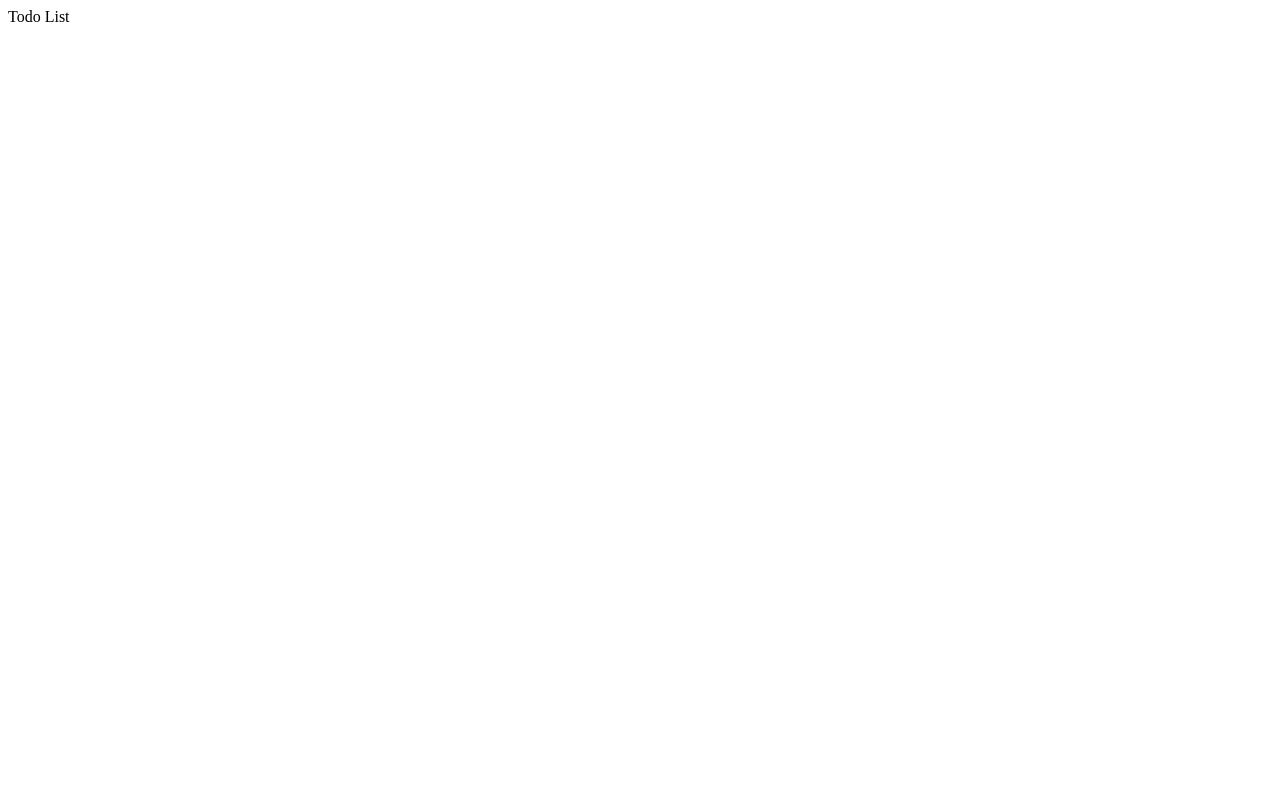
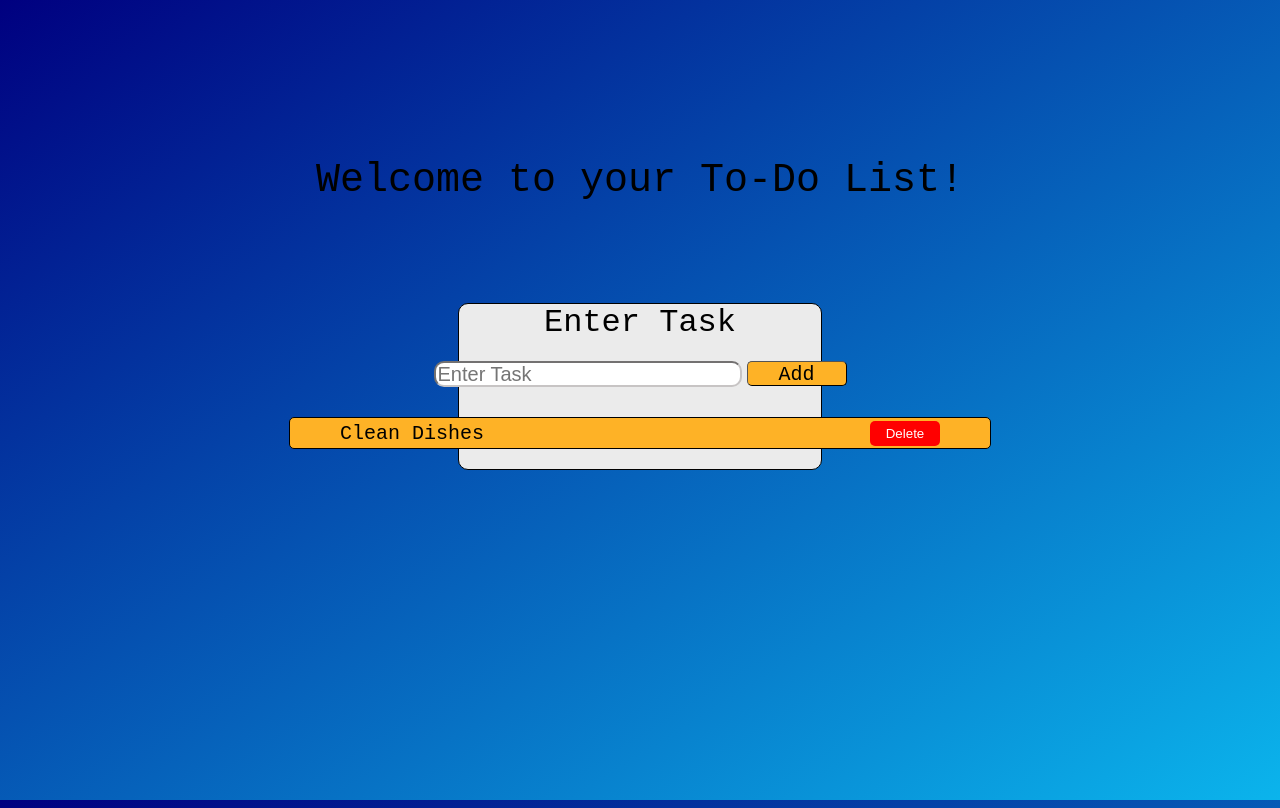
Before and after one commit to aniruddh-singh11/TodoList, a plain HTML site: page index.html in a window 1280 px wide. Drawn offline with Linux system fonts and the light colour scheme.

Commit message:
website design

```diff
--- a/index.css
+++ b/index.css
@@ -0,0 +1,82 @@
+html, body{
+    height: 100%;
+}
+body{
+    background: linear-gradient(to bottom right, navy, rgb(11, 180, 236));
+    background-attachment: fixed;
+    font-family:'Courier New', Courier, monospace;
+
+}
+.main-header{
+    padding-top: 150px;
+    text-align: center;
+    font-size: 40px;
+}
+.add-form{
+    border: 1px solid black;
+    margin-top: 100px;
+    margin-left: 450px;
+    margin-right: 450px;
+    background-color: rgb(235, 235, 235);
+    border-radius: 10px;
+    display: flex;
+    flex-direction: column;
+    align-items: center;
+}
+.add-form-header{
+    text-align: center;
+    font-size: 32px;
+}
+.add-section{
+    display: flex;
+}
+.task-bar{
+    border-radius: 10px;
+    border-color: rgb(199, 196, 196);
+    width: 300px;
+    height: 20px;
+    font-size: 20px;
+    margin-top: 20px;
+    margin-right: 5px;
+}
+.add-button{
+    width: 100px;
+    height: 25px;
+    border-radius: 5px;
+    border-width: 1px;
+    background-color:rgb(254, 178, 38);
+    cursor: pointer;
+    margin-top: 20px;
+    font-family:'Courier New', Courier, monospace;
+    font-size: 20px;
+}
+.task-list{
+    margin-top: 30px;
+    margin-bottom: 20px;
+}
+.task{
+    width: 700px;
+    height: 30px;
+    border-width: 1px;
+    border-radius: 5px;
+    display: flex;
+    background-color: rgb(254, 178, 38);
+    justify-content: space-between;
+    align-items: center;
+    border-color: black;
+    border-width: 1px;
+    border-style: solid;
+}
+.task-label{
+    margin-left: 50px;
+    font-size: 20px;
+}
+.task-delete-button{
+    margin-right: 50px;
+    height: 25px;
+    width: 70px;
+    background-color: red;
+    color: white;
+    border-radius: 5px;
+    border-width: 0px;
+}
--- a/index.html
+++ b/index.html
@@ -1,7 +1,34 @@
 <!DOCTYPE html>
 <html>
     <head>
-        Todo List
+        <title> Todo List</title>
+        <link rel="stylesheet" href="index.css">
     </head>
-
+    <body>
+        <div class="main-header">
+            Welcome to your To-Do List!
+        </div>
+        <div class="add-form">
+            <div class="add-form-header">
+                Enter Task
+            </div>
+            <div class="add-section">
+                <input class="task-bar" type="text" placeholder="Enter Task">
+                <button class="add-button">
+                    Add
+                </button>
+            </div>
+            <div class="task-list">
+                <div class="task">
+                    <div class="task-label">
+                        Clean Dishes
+                    </div>
+                    <button class="task-delete-button">
+                        Delete
+                    </button>
+                </div>
+            </div>
+        </div>
+        <script src="index.js"></script>
+    </body>
 </html>
--- a/index.js
+++ b/index.js
@@ -0,0 +1,5 @@
+let button = document.querySelector('add-button');
+button.addEventListener("click", addClick());
+function addClick(){
+
+}
```
